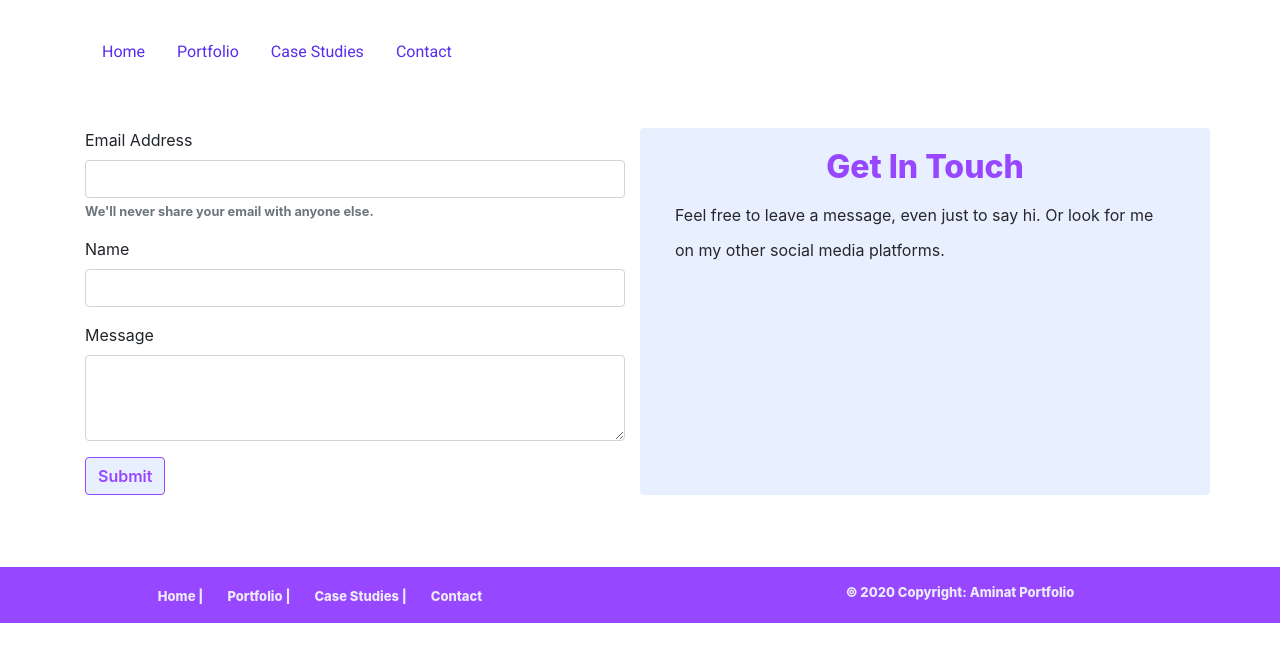
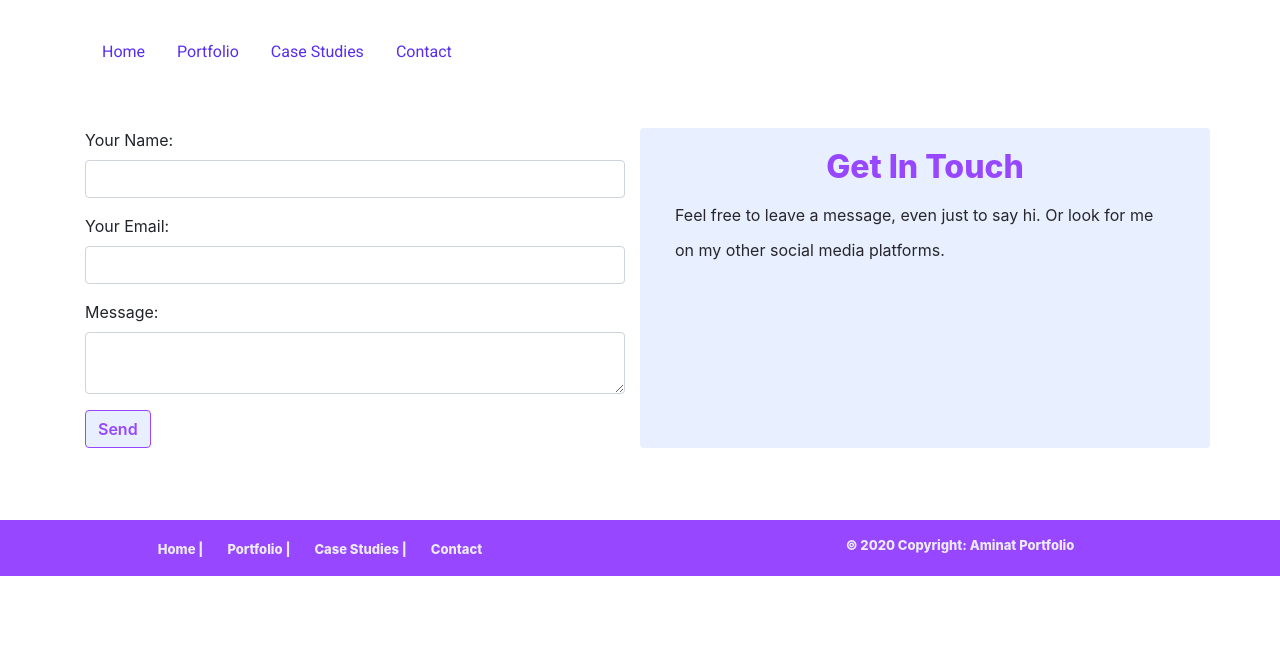
Before and after one commit to AminaTheUnicorn/react-portfolio, a React (Create React App) app: page /contact in a window 1280 px wide. Shown: the top 662 px of the page. Built offline with nearby package versions, Linux system fonts and the light colour scheme.

Commit message:
working contact page

```diff
--- a/public/index.html
+++ b/public/index.html
@@ -42,8 +42,6 @@
     <script src="https://code.jquery.com/jquery-3.5.1.slim.min.js" integrity="sha384-DfXdz2htPH0lsSSs5nCTpuj/zy4C+OGpamoFVy38MVBnE+IbbVYUew+OrCXaRkfj" crossorigin="anonymous"></script>
     <script src="https://cdn.jsdelivr.net/npm/popper.js@1.16.0/dist/umd/popper.min.js" integrity="sha384-Q6E9RHvbIyZFJoft+2mJbHaEWldlvI9IOYy5n3zV9zzTtmI3UksdQRVvoxMfooAo" crossorigin="anonymous"></script>
     <script src="https://stackpath.bootstrapcdn.com/bootstrap/4.5.0/js/bootstrap.min.js" integrity="sha384-OgVRvuATP1z7JjHLkuOU7Xw704+h835Lr+6QL9UvYjZE3Ipu6Tp75j7Bh/kR0JKI" crossorigin="anonymous"></script>
-    <script src="https://unpkg.com/react@16/umd/react.development.js"></script>
-    <script src="https://unpkg.com/react-dom@16/umd/react-dom.development.js"></script>
-    <script src="https://unpkg.com/babel-standalone@6.15.0/babel.min.js"></script>
+
   </body>
 </html>
--- a/src/pages/Contact/Contact.js
+++ b/src/pages/Contact/Contact.js
@@ -1,31 +1,56 @@
 import React from "react";
 
+  const encode = (data) => {
+    return Object.keys(data)
+        .map(key => encodeURIComponent(key) + "=" + encodeURIComponent(data[key]))
+        .join("&");
+  }
 
-function Contact (){
+  class Contact extends React.Component {
+    constructor(props) {
+      super(props);
+      this.state = { name: "", email: "", message: "" };
+    }
 
-  return(
-  <form>
+    /* Here’s the juicy bit for posting the form submission */
+
+    handleSubmit = e => {
+      fetch("/", {
+        method: "POST",
+        headers: { "Content-Type": "application/x-www-form-urlencoded" },
+        body: encode({ "form-name": "contact", ...this.state })
+      })
+        .then(() => alert("Success!"))
+        .catch(error => alert(error));
+
+      e.preventDefault();
+    };
+
+    handleChange = e => this.setState({ [e.target.name]: e.target.value });
+
+    render() {
+      const { name, email, message } = this.state;
+      return (
+        <div className="row">
+      <div className="col-6">
+      <form onSubmit={this.handleSubmit}>
+      <div className=" form-group">
+            <label>Your Name:</label>
+            <input className="form-control" type="text" name="name" value={name} onChange={this.handleChange} />
+      </div>
+        <div className=" form-group">
+            <label> Your Email:</label>
+            <input  className="form-control" type="email" name="email" value={email} onChange={this.handleChange} />
+        </div>
+        <div className=" form-group">
+            <label> Message:</label>
+            <textarea  className="form-control" name="message" value={message} onChange={this.handleChange} />
+        </div>
+            <button className="btn btn-primary" type="submit">Send</button>
+        </form>
+      </div>
 
 
-    <div className="row">
-      <div className="col-6">
-      <form name="contact" method="post" data-netlify="true" data-netlify-honeypot="bot-field">
-      <div className=" form-group">
-      <label for="exampleInputEmail1">Email Address</label>
-      <input type="email" name="email" className="form-control" id="exampleInputEmail1" aria-describedby="emailHelp"/>
-      <small id="emailHelp" className="form-text text-muted">We'll never share your email with anyone else.</small>
-    </div>
-    <div className=" form-group">
-      <label for="exampleInputPassword1">Name</label>
-      <input type="text" name="name" className="form-control" id="exampleInputPassword1"/>
-    </div>
-    <div className="form-group">
-    <label for="exampleFormControlTextarea1">Message</label>
-    <textarea className="form-control" textarea name="message" id="exampleFormControlTextarea1" rows="3"></textarea>
-    </div>
-    <button type="submit" className="btn btn-primary">Submit</button>
-    </form>
-      </div>
 <div className="col-6 border-0 card" style={{backgroundColor:"#e8f0ff"}}>
   <div class="card-body">
     <h2 class="card-title text-center" style={{color:"#9747ff"}}>Get In Touch</h2>
@@ -35,11 +60,13 @@ function Contact (){
     </p>
   </div>
 </div>
-
       </div>
 
-</form>
-  )
+
+      );
+    }
   }
 
+
+
 export default Contact;
--- a/src/pages/Contact/style.css
+++ /dev/null
@@ -1,11 +0,0 @@
-.card-body{
-    background-color: #edeafc;
-}
-label{
-    font-weight: 600;
-    color: rgb(40, 25, 54);
-}
-h5{
-    font-weight: 800;
-    color: rgb(87, 45, 240);
-}
```
Also changed, not shown: src/pages/Contact/ContactForm.css (added, +31 -0 lines). Lines whose indentation alone changed are shown as unchanged.
